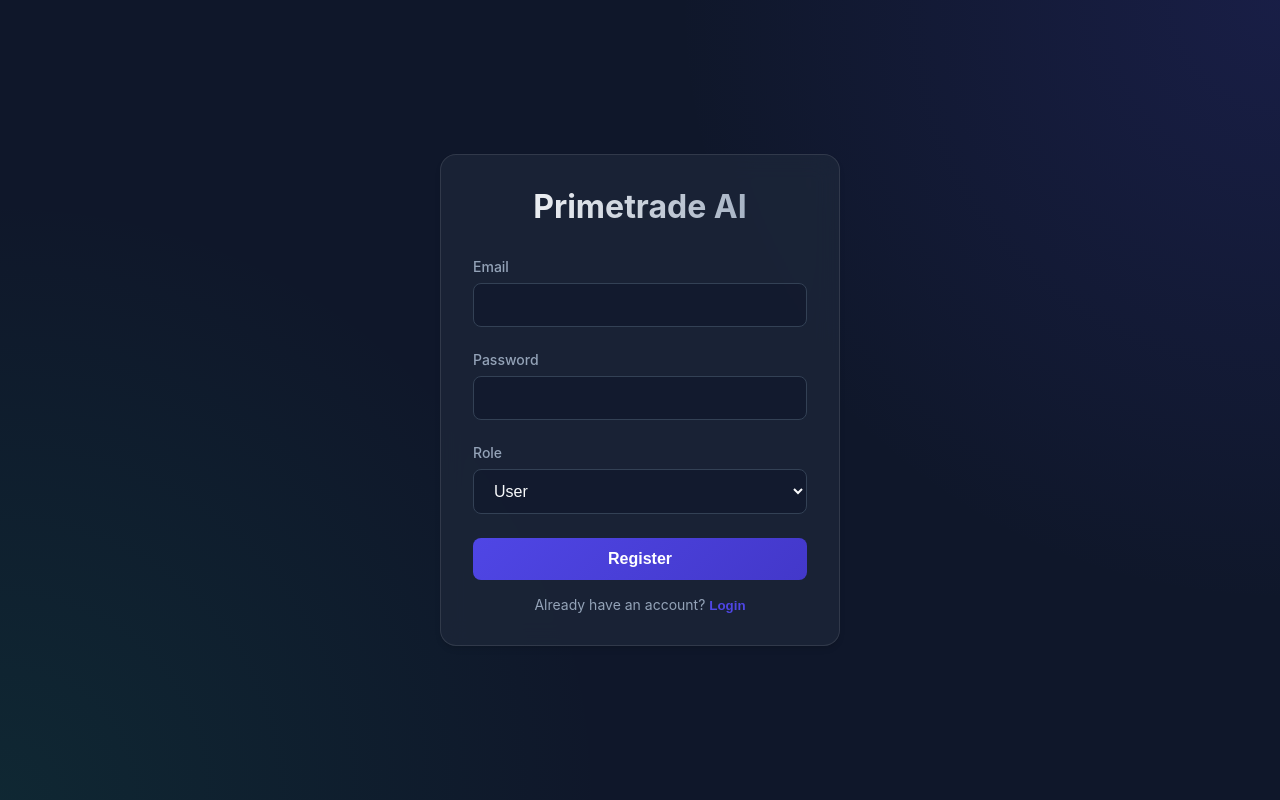
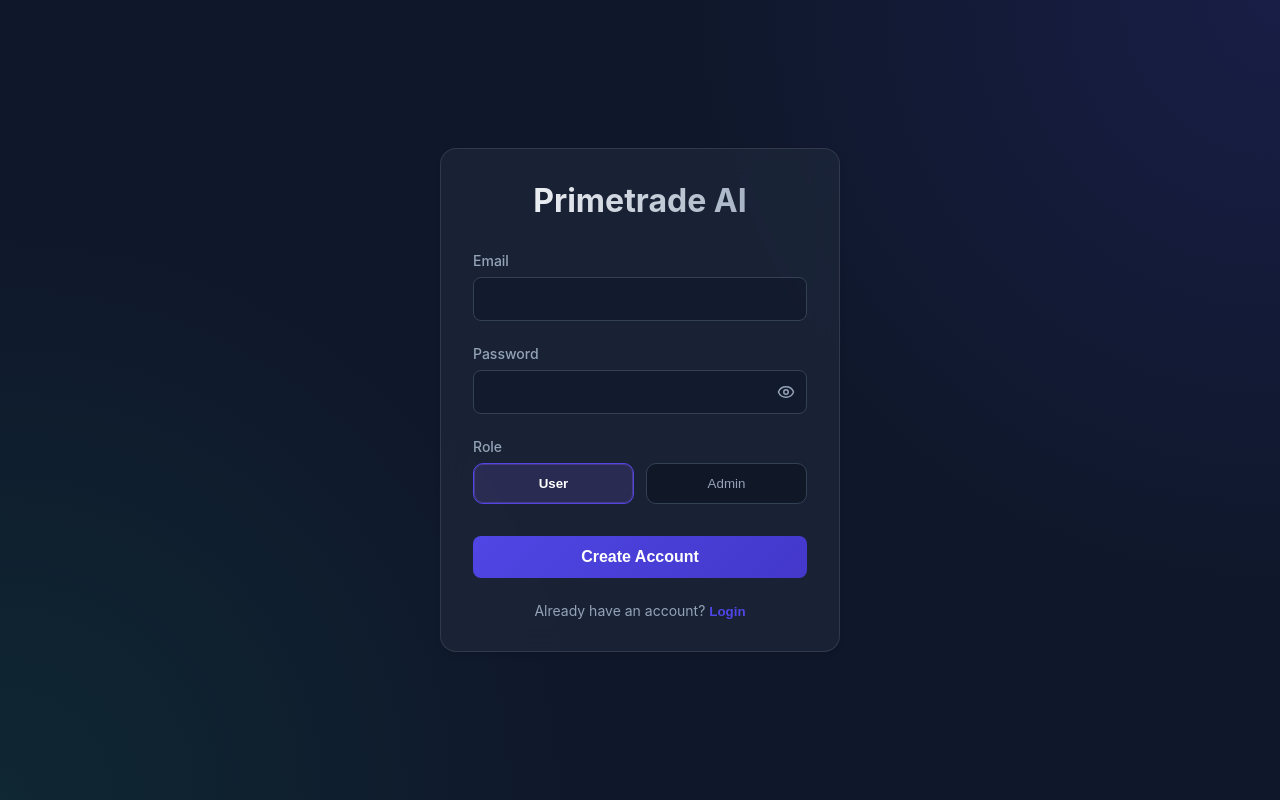
Before and after one commit to prateek-kalwar-95/anything_ai, a React (Vite) app in the folder frontend/: page / in a window 1280 px wide. Both pictures are taken after a click on the button "Register". Built offline with nearby package versions, Linux system fonts and the light colour scheme; no server answers.

Commit message:
feat: modernize UI, add password toggle and role selector

```diff
--- a/frontend/src/components/Login.tsx
+++ b/frontend/src/components/Login.tsx
@@ -1,6 +1,8 @@
 import React, { useState } from 'react';
 import { useNavigate } from 'react-router-dom';
 import toast from 'react-hot-toast';
+import { motion, AnimatePresence } from 'framer-motion';
+import { Eye, EyeOff } from 'lucide-react';
 import api from '../api';
 
 export default function Login() {
@@ -8,6 +10,7 @@ export default function Login() {
   const [email, setEmail] = useState('');
   const [password, setPassword] = useState('');
   const [role, setRole] = useState('user');
+  const [showPassword, setShowPassword] = useState(false);
   const navigate = useNavigate();
 
   const handleSubmit = async (e: React.FormEvent) => {
@@ -36,10 +39,27 @@ export default function Login() {
 
   return (
     <div className="auth-wrapper">
-      <div className="glass-panel auth-card">
-        <h2 className="auth-title">Primetrade AI</h2>
+      <motion.div
+        initial={{ opacity: 0, y: 20 }}
+        animate={{ opacity: 1, y: 0 }}
+        transition={{ duration: 0.5, ease: "easeOut" }}
+        className="glass-panel auth-card"
+      >
+        <motion.h2
+          initial={{ opacity: 0 }}
+          animate={{ opacity: 1 }}
+          transition={{ delay: 0.2 }}
+          className="auth-title"
+        >
+          Primetrade AI
+        </motion.h2>
         <form onSubmit={handleSubmit}>
-          <div className="input-group">
+          <motion.div
+            initial={{ opacity: 0, x: -20 }}
+            animate={{ opacity: 1, x: 0 }}
+            transition={{ delay: 0.3 }}
+            className="input-group"
+          >
             <label className="input-label">Email</label>
             <input
               type="email"
@@ -48,45 +68,129 @@ export default function Login() {
               onChange={(e) => setEmail(e.target.value)}
               required
             />
-          </div>
-          <div className="input-group">
+          </motion.div>
+          <motion.div
+            initial={{ opacity: 0, x: -20 }}
+            animate={{ opacity: 1, x: 0 }}
+            transition={{ delay: 0.4 }}
+            className="input-group"
+          >
             <label className="input-label">Password</label>
+            <div style={{ position: 'relative' }}>
               <input
-              type="password"
+                type={showPassword ? "text" : "password"}
                 className="input-field"
                 value={password}
                 onChange={(e) => setPassword(e.target.value)}
                 required
+                style={{ paddingRight: '2.5rem' }}
               />
+              <button
+                type="button"
+                onClick={() => setShowPassword(!showPassword)}
+                style={{
+                  position: 'absolute',
+                  right: '0.75rem',
+                  top: '50%',
+                  transform: 'translateY(-50%)',
+                  background: 'none',
+                  border: 'none',
+                  color: 'var(--text-secondary)',
+                  cursor: 'pointer',
+                  display: 'flex',
+                  alignItems: 'center',
+                  justifyContent: 'center'
+                }}
+                aria-label={showPassword ? "Hide password" : "Show password"}
+              >
+                {showPassword ? <EyeOff size={18} /> : <Eye size={18} />}
+              </button>
             </div>
+          </motion.div>
+          <AnimatePresence>
             {!isLogin && (
-            <div className="input-group">
+              <motion.div
+                initial={{ opacity: 0, height: 0, overflow: 'hidden' }}
+                animate={{ opacity: 1, height: 'auto', overflow: 'visible' }}
+                exit={{ opacity: 0, height: 0, overflow: 'hidden' }}
+                className="input-group"
+              >
                 <label className="input-label">Role</label>
-              <select
-                className="input-field"
-                value={role}
-                onChange={(e) => setRole(e.target.value)}
+                <div style={{ display: 'flex', gap: '0.75rem', marginTop: '0.25rem' }}>
+                  <button
+                    type="button"
+                    onClick={() => setRole('user')}
+                    style={{
+                      flex: 1,
+                      padding: '0.75rem',
+                      borderRadius: '10px',
+                      border: `1px solid ${role === 'user' ? 'var(--primary)' : 'var(--border-color)'}`,
+                      background: role === 'user' ? 'rgba(139, 92, 246, 0.15)' : 'rgba(3, 7, 18, 0.4)',
+                      color: role === 'user' ? '#fff' : 'var(--text-secondary)',
+                      cursor: 'pointer',
+                      transition: 'all 0.2s',
+                      fontWeight: role === 'user' ? 600 : 400,
+                      boxShadow: role === 'user' ? 'inset 0 0 0 1px rgba(139, 92, 246, 0.3)' : 'none'
+                    }}
                   >
-                <option value="user">User</option>
-                <option value="admin">Admin</option>
-              </select>
+                    User
+                  </button>
+                  <button
+                    type="button"
+                    onClick={() => setRole('admin')}
+                    style={{
+                      flex: 1,
+                      padding: '0.75rem',
+                      borderRadius: '10px',
+                      border: `1px solid ${role === 'admin' ? 'var(--primary)' : 'var(--border-color)'}`,
+                      background: role === 'admin' ? 'rgba(139, 92, 246, 0.15)' : 'rgba(3, 7, 18, 0.4)',
+                      color: role === 'admin' ? '#fff' : 'var(--text-secondary)',
+                      cursor: 'pointer',
+                      transition: 'all 0.2s',
+                      fontWeight: role === 'admin' ? 600 : 400,
+                      boxShadow: role === 'admin' ? 'inset 0 0 0 1px rgba(139, 92, 246, 0.3)' : 'none'
+                    }}
+                  >
+                    Admin
+                  </button>
                 </div>
+              </motion.div>
             )}
-          <button type="submit" className="btn btn-primary" style={{ width: '100%', marginBottom: '1rem' }}>
-            {isLogin ? 'Login' : 'Register'}
-          </button>
-          <p style={{ textAlign: 'center', color: 'var(--text-secondary)', fontSize: '0.875rem' }}>
+          </AnimatePresence>
+          <motion.button
+            initial={{ opacity: 0, y: 20 }}
+            animate={{ opacity: 1, y: 0 }}
+            transition={{ delay: 0.5 }}
+            whileTap={{ scale: 0.98 }}
+            type="submit"
+            className="btn btn-primary"
+            style={{ width: '100%', marginBottom: '1.5rem', marginTop: '0.5rem' }}
+          >
+            {isLogin ? 'Sign In' : 'Create Account'}
+          </motion.button>
+          <motion.p
+            initial={{ opacity: 0 }}
+            animate={{ opacity: 1 }}
+            transition={{ delay: 0.6 }}
+            style={{ textAlign: 'center', color: 'var(--text-secondary)', fontSize: '0.875rem' }}
+          >
             {isLogin ? "Don't have an account? " : "Already have an account? "}
             <button
               type="button"
-              onClick={() => setIsLogin(!isLogin)}
-              style={{ background: 'none', border: 'none', color: 'var(--primary)', cursor: 'pointer', fontWeight: 600 }}
+              onClick={() => {
+                setIsLogin(!isLogin);
+                setEmail('');
+                setPassword('');
+                setShowPassword(false);
+                setRole('user');
+              }}
+              style={{ background: 'none', border: 'none', color: 'var(--primary)', cursor: 'pointer', fontWeight: 600, transition: 'color 0.2s' }}
             >
               {isLogin ? 'Register' : 'Login'}
             </button>
-          </p>
+          </motion.p>
         </form>
-      </div>
+      </motion.div>
     </div>
   );
 }
```
Lines whose indentation alone changed are shown as unchanged.
